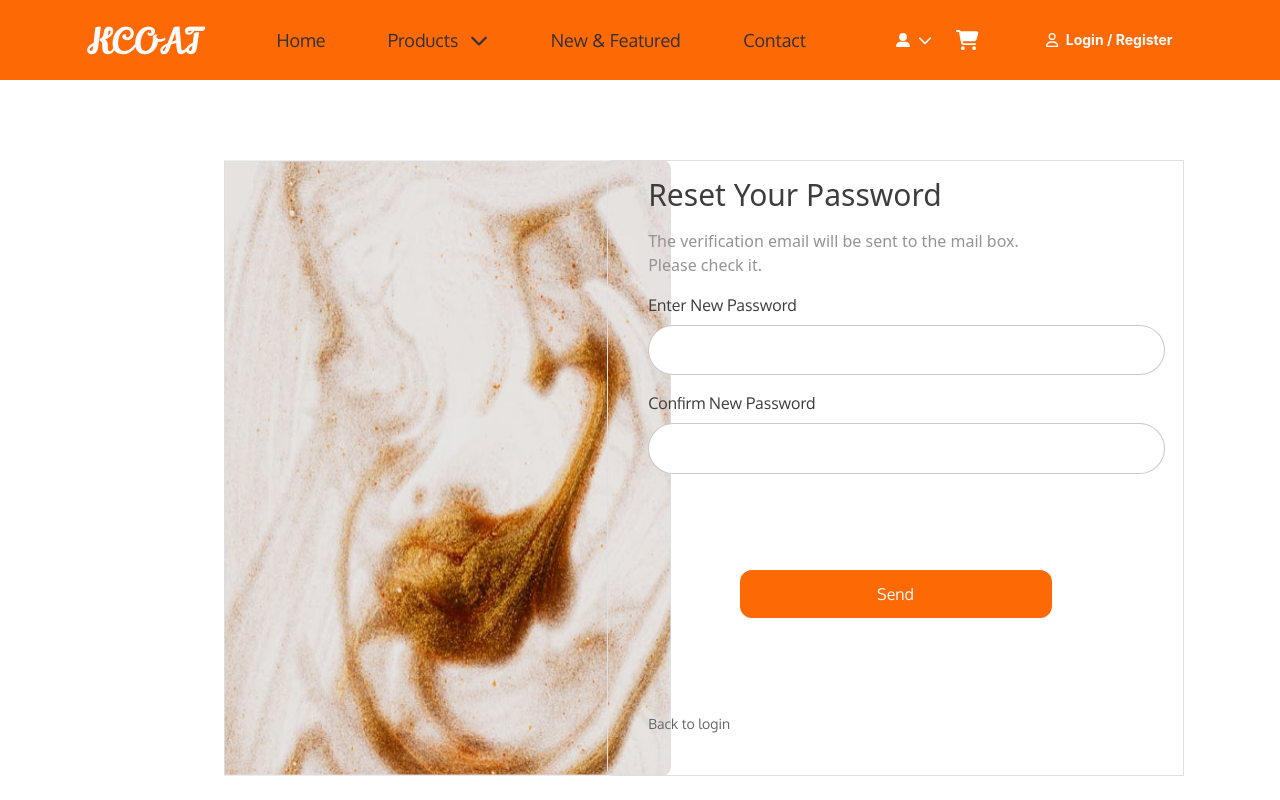
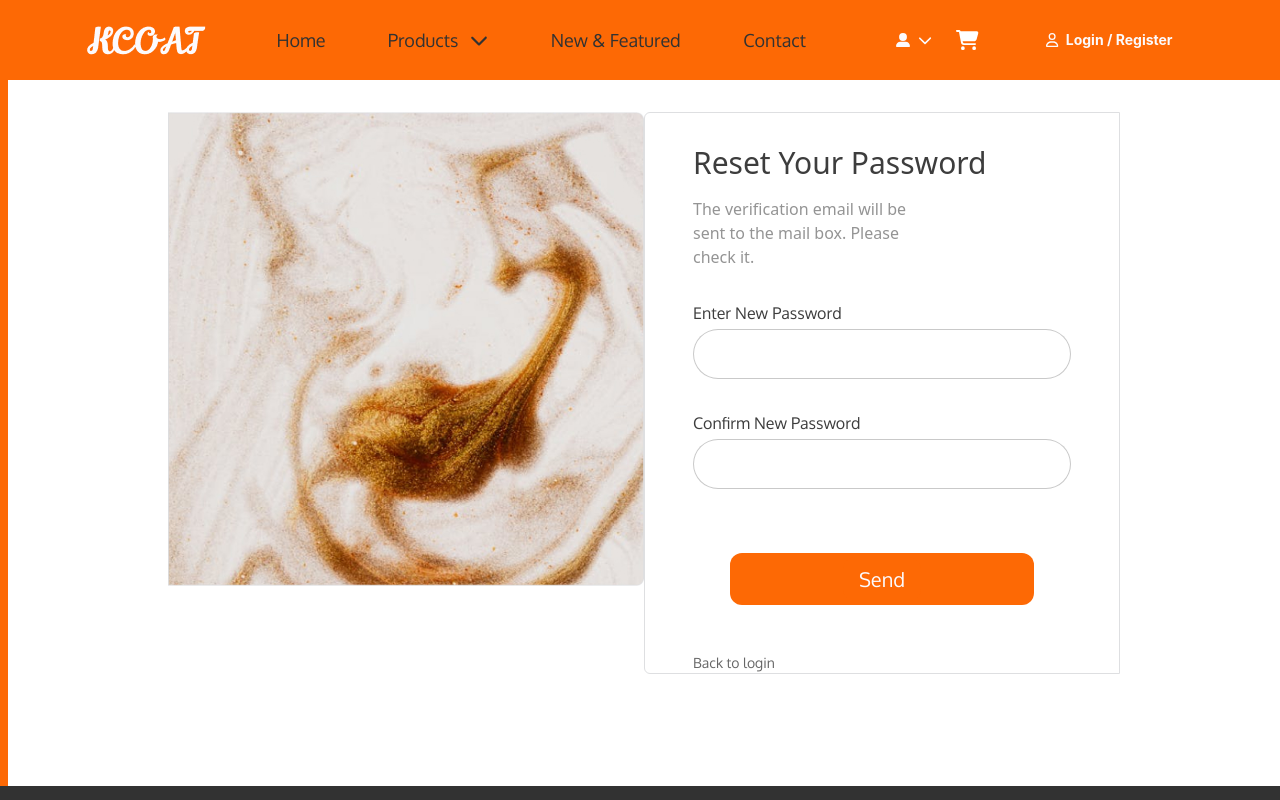
Before and after one commit to Kemi-Oluwadahunsi/KCOAT-Project, a React (Vite) app: page /Reset in a window 1280 px wide. Shown: the top 800 px of the page. Built offline with nearby package versions, Linux system fonts and the light colour scheme; a web font is replaced by a local one.

Commit message:
Style: adjujst styles for reset, forgot password page

```diff
--- a/src/components/Cart-Flow/CartPage.jsx
+++ b/src/components/Cart-Flow/CartPage.jsx
@@ -20,7 +20,7 @@ const CartPage = () => {
     />
   ));
   return (
-    <div className="flex flex-col gap-[10em] pt-[10em] px-[7.5em]">
+    <div className="flex flex-col gap-[10em] pt-[10em] px-[7.5em] border-l-8 border-simple1">
       <div className="flex w-full gap-[2em]">
         <div className="flex-1 border border-cartborder rounded-xl">
           <table className="w-full">
--- a/src/components/Cart-Flow/SingleProductsPage.jsx
+++ b/src/components/Cart-Flow/SingleProductsPage.jsx
@@ -23,7 +23,7 @@ const SingleProductsPage = ( product ) => {
   // console.log("Product:", product);
 
   return (
-    <div className=" flex flex-col gap-[10em] pt-[10rem] ">
+    <div className=" flex flex-col gap-[10em] pt-[10rem] border-l-8 border-simple1">
       <div className=" flex w-full px-[10em] gap-[15em]">
         <div className="basis-[40%]">
           <img
--- a/src/components/LandingpageComponents/LandingPage.jsx
+++ b/src/components/LandingpageComponents/LandingPage.jsx
@@ -7,7 +7,7 @@ import ThirdSection from "./ThirdSection"
 
 const LandingPage = () => {
   return (
-    <div>
+    <div className="border-l-8 border-simple1">
       <Hero />
       <CategoryCard />
       <ThirdSection />
--- a/src/components/Login-Signup/Login.jsx
+++ b/src/components/Login-Signup/Login.jsx
@@ -54,7 +54,7 @@ const Login = ({ setIsLoggedIn }) => {
     setShowPassword((prevShowPassword) => !prevShowPassword);
   };
   return (
-    <div className="h-screen">
+    <div className="h-screen border-l-8 border-simple1">
       <div className="flex items-center justify-center h-[43rem] relative top-[5rem]">
         <div className="flex w-4/5 my-auto">
           <div className="flex  ">
--- a/src/components/Login-Signup/Signup.jsx
+++ b/src/components/Login-Signup/Signup.jsx
@@ -113,7 +113,7 @@ const Signup = () => {
 
   return (
     <>
-      <div className=" grid h-screen w-full place-content-center relative top-[4rem]">
+      <div className=" grid h-screen w-full place-content-center relative top-[4rem] border-l-8 border-simple1">
         {success ? (
           <section className="flex flex-col gap-[3em]">
             <h1 className="text-white text-4xl">Success! Please Sign in</h1>
--- a/src/components/PrivacyPolicy.jsx
+++ b/src/components/PrivacyPolicy.jsx
@@ -1,10 +1,6 @@
 
 const PrivacyPolicy = () => {
-  return (
-    <div>
-
-    </div>
-  )
+  return <div className="border-l-8 border-simple1"></div>;
 }
 
 export default PrivacyPolicy
--- a/src/components/Products/ProductsPage.jsx
+++ b/src/components/Products/ProductsPage.jsx
@@ -66,7 +66,7 @@ const [isLoading, setIsLoading] = useState(true);
 
   return (
     <>
-      <div className="flex px-[6.2rem] gap-[5rem] py-[3rem] relative top-[4em]">
+      <div className="flex px-[6.2rem] gap-[5rem] py-[3rem] relative pt-[8em] border-l-8 border-simple1">
         <div className="flex flex-col gap-[3em] w-[20%]">
           <div className="flex items-center w-full py-[2em] px-[1.8em] border-2 border-categoryborder2">
             <div className="flex flex-col gap-[1.5em] w-full">
@@ -132,9 +132,13 @@ const [isLoading, setIsLoading] = useState(true);
               </h3>
             </div>
 
-            {isLoading ? <div className="loader"></div> : <div className="grid grid-cols-3  justify-center gap-[4rem]">
-              {mostPopular}
-            </div>}
+            {isLoading ? (
+              <div className="loader"></div>
+            ) : (
+              <div className="grid grid-cols-3  justify-center gap-[4rem]">
+                {mostPopular}
+              </div>
+            )}
           </div>
           <div className="flex justify-center w-full">
             <div className="flex flex-col w-[50%] py-[5rem]  gap-[1.6rem] items-center">
--- a/src/components/Reset.jsx
+++ b/src/components/Reset.jsx
@@ -1,5 +1,5 @@
-import React from 'react';
-import sideImage from '../assets/Resetpw.jpg';
+import sideImage from "../assets/Resetpw.jpg";
+import Button from "./Button";
 
 const ResetPassword = () => {
   const handleSubmit = (e) => {
@@ -7,29 +7,64 @@ const ResetPassword = () => {
   };
 
   return (
-    <div className="flex p-[10rem]">
-      <div className="w-1/2 ml-16">
-        <img src={sideImage} alt="Reset Password" className="w-[619px] h-[616px]" />
+    <div className="flex py-[7rem] px-[10rem] border-l-8 border-simple1">
+      <div className=" basis-[50%]">
+        <img src={sideImage} alt="Reset Password" className="w-full " />
       </div>
-      <div className="w-1/2 w-[619px] h-[616px] border border-solid border-border rounded-l-md -mx-[4rem]">
-        <div className='pl-[2.5rem]'>
-        <h2 className="text-2xl mb-4 text-tertiary3 text-3xl font-lso mt-4 mb-4">Reset Your Password</h2>
-        <p className='mb-4 text-createaccount'>The verification email will be sent to the mail box.<br/><span>Please check it.</span></p>
+      <div className=" flex flex-col gap-8 basis-[50%] border border-solid border-border rounded-l-md px-[3rem] pt-[1rem]">
+        <div className="">
+          <h2 className=" text-tertiary3 text-3xl font-lso mt-4 mb-4">
+            Reset Your Password
+          </h2>
+          <p className=" text-createaccount w-[60%]">
+            The verification email will be sent to the mail box. Please check
+            it.
+          </p>
         </div>
-        <form onSubmit={handleSubmit}>
-          <div className="mb-4 pl-[2.5rem]">
-            <label htmlFor="newPassword" className="block mb-2 font-oxygen text-tertiary3 text-base">Enter New Password</label>
-            <input type="password" id="newPassword" name="newPassword" className="gap-4 p-4 border rounded-full border-solid border-opacity-50 border-createaccount w-[32.3rem] h-[3.15rem]" />
+        <form onSubmit={handleSubmit} className="flex flex-col gap-8">
+          <div className="flex flex-col gap-1">
+            <label
+              htmlFor="newPassword"
+              className=" font-oxygen text-tertiary3 font-medium"
+            >
+              Enter New Password
+            </label>
+            <input
+              type="password"
+              id="newPassword"
+              name="newPassword"
+              className=" p-3 border rounded-full border-solid border-opacity-50 border-createaccount w-full "
+            />
           </div>
-          <div className="mb-4 pl-[2.5rem]">
-            <label htmlFor="confirmPassword" className="block mb-2 font-oxygen text-tertiary3 text-base">Confirm New Password</label>
-            <input type="password" id="confirmPassword" name="confirmPassword" className="gap-4 p-4 border rounded-full border-solid border-opacity-50 border-createaccount w-[32.3rem] h-[3.15rem]" />
+          <div className=" flex flex-col gap-1">
+            <label
+              htmlFor="confirmPassword"
+              className=" font-oxygen text-tertiary3 font-medium"
+            >
+              Confirm New Password
+            </label>
+            <input
+              type="password"
+              id="confirmPassword"
+              name="confirmPassword"
+              className="p-3 border rounded-full border-solid border-opacity-50 border-createaccount w-full "
+            />
           </div>
-          <div className='mb-4 pl-[2.5rem] flex justify-center p-14 sm:p-20'>
-          <button type="submit" className="border-3 bg-simple1 text-tertiary2 font-oxygen text-base  rounded-xl w-[19.5rem] h-[3rem] hover:scale-90">Send</button>
+          <div className="flex items-center justify-center">
+            <div className=" flex justify-center mt-[2em] hover:scale-105 w-[19rem] bg-tertiary rounded-xl">
+              <Button
+                type="submit"
+                className={`border-3 bg-simple1 text-tertiary2 font-oxygen flex items-center justify-center py-1 text-xl`}
+              >
+                Send
+              </Button>
+            </div>
           </div>
-          </form>
-          <p className='mt-4 text-sm font-oxygen text-tertiary4 pl-[2.5rem]'><a href="">Back to login</a></p>
+        </form>
+
+        <p className="mt-4 text-sm font-oxygen text-tertiary4 ">
+          <a href="">Back to login</a>
+        </p>
       </div>
     </div>
   );
```
Also changed, not shown: src/components/Cart-Flow/Checkout.jsx (+22 -9 lines), src/components/Contact.jsx (+118 -30 lines), src/components/Forget.jsx (+42 -14 lines).
